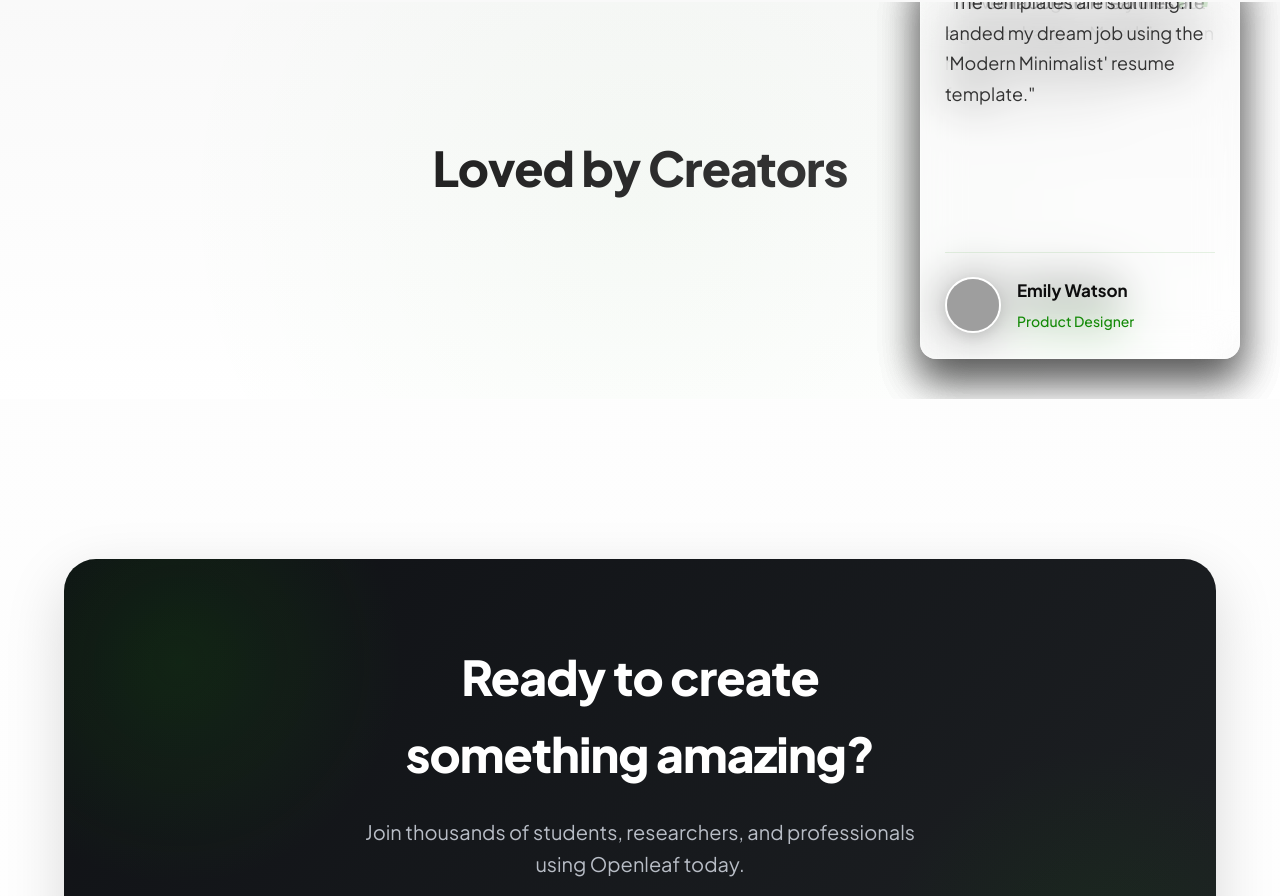
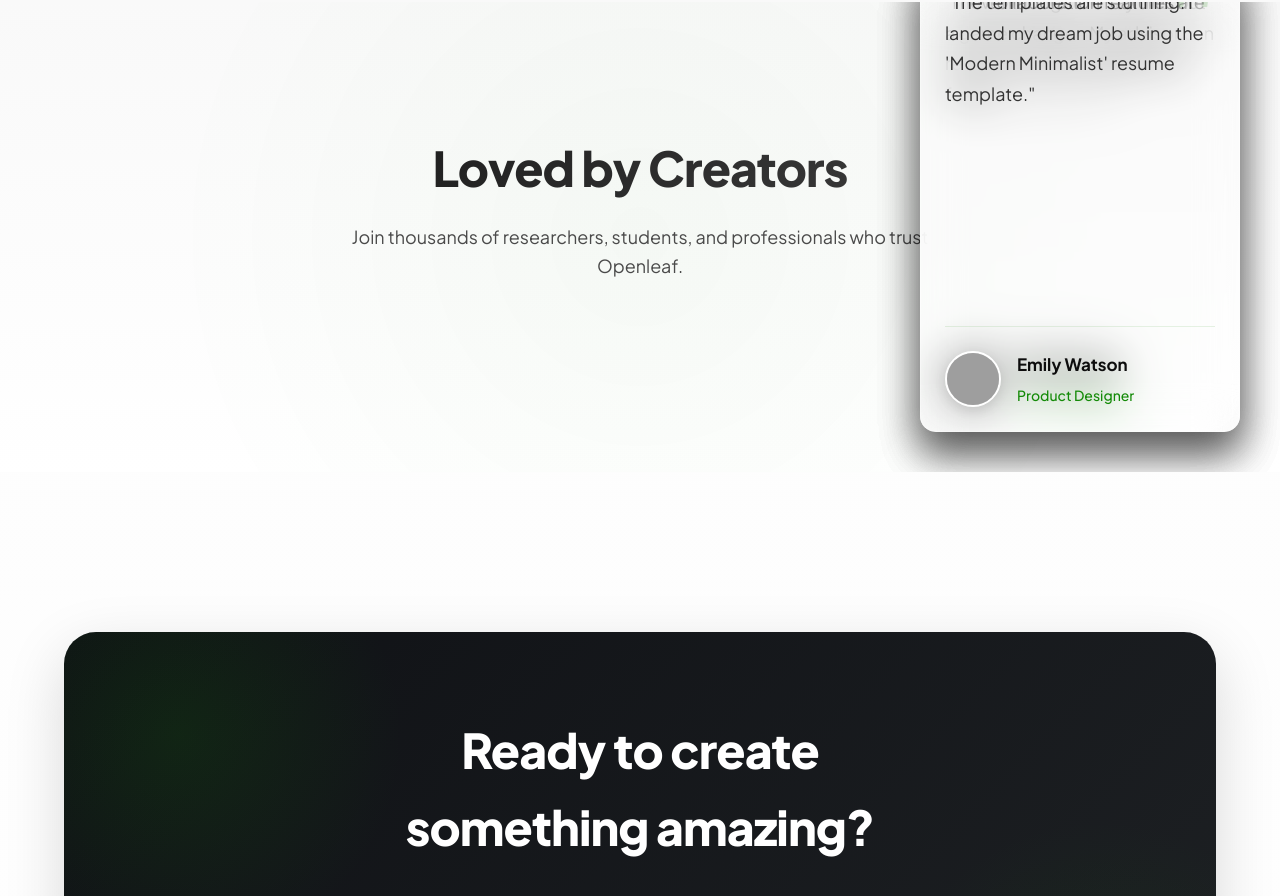
Before and after one commit to 051188-rk/Openleaf, a React (Vite) app in the folder frontend/: page / in a window 1280 px wide. Shown: the part 2579-3475 px from the top of the page. Built offline with nearby package versions, Linux system fonts and the light colour scheme; grey boxes are pictures that could not be loaded.

Commit message:
fix: ui revised

```diff
--- a/frontend/src/pages/LandingPage.tsx
+++ b/frontend/src/pages/LandingPage.tsx
@@ -2,7 +2,7 @@ import { useRef } from 'react';
 import { Link } from 'react-router-dom';
 import { motion, useInView } from 'framer-motion';
 import {
-    FiZap, FiCloud, FiUsers, FiFileText, FiCpu, FiTerminal,
+    FiZap, FiCloud, FiUsers, FiFileText, FiCpu,
     FiDownload, FiGithub, FiTwitter, FiLinkedin, FiMail,
     FiMonitor
 } from 'react-icons/fi';
@@ -204,6 +204,9 @@ const Process = () => {
 };
 
 const Testimonials = () => {
+    const ref = useRef(null);
+    const isInView = useInView(ref, { once: true, margin: "-100px" });
+
     const testimonials = [
         {
             name: "Sarah Chen",
@@ -225,19 +228,53 @@ const Testimonials = () => {
         }
     ];
 
+    const containerVariants = {
+        hidden: { opacity: 0 },
+        visible: {
+            opacity: 1,
+            transition: {
+                staggerChildren: 0.2
+            }
+        }
+    };
+
+    const itemVariants = {
+        hidden: { opacity: 0, y: 40, scale: 0.95 },
+        visible: {
+            opacity: 1,
+            y: 0,
+            scale: 1,
+            transition: { duration: 0.6 }
+        }
+    };
+
     return (
-        <section id="testimonials" className="testimonials-section">
+        <section id="testimonials" className="testimonials-section" ref={ref}>
             <div className="container">
-                <h2 className="section-title text-gradient">Loved by Creators</h2>
-                <div className="testimonials-grid">
+                <motion.div
+                    initial={{ opacity: 0, y: 20 }}
+                    animate={isInView ? { opacity: 1, y: 0 } : {}}
+                    transition={{ duration: 0.6 }}
+                    className="text-center mb-6"
+                >
+                    <h2 className="section-title text-gradient">Loved by Creators</h2>
+                    <p className="section-description">
+                        Join thousands of researchers, students, and professionals who trust Openleaf.
+                    </p>
+                </motion.div>
+
+                <motion.div
+                    className="testimonials-grid"
+                    variants={containerVariants}
+                    initial="hidden"
+                    animate={isInView ? "visible" : "hidden"}
+                >
                     {testimonials.map((t, idx) => (
                         <motion.div
                             key={idx}
                             className="glass-card-premium testimonial-card"
-                            initial={{ opacity: 0, scale: 0.9 }}
-                            whileInView={{ opacity: 1, scale: 1 }}
-                            viewport={{ once: true }}
-                            transition={{ delay: idx * 0.1 }}
+                            variants={itemVariants}
+                            whileHover={{ y: -5, transition: { duration: 0.2 } }}
                         >
                             <div className="testimonial-quote">"{t.quote}"</div>
                             <div className="testimonial-author">
@@ -249,7 +286,7 @@ const Testimonials = () => {
                             </div>
                         </motion.div>
                     ))}
-                </div>
+                </motion.div>
             </div>
         </section>
     );
```
